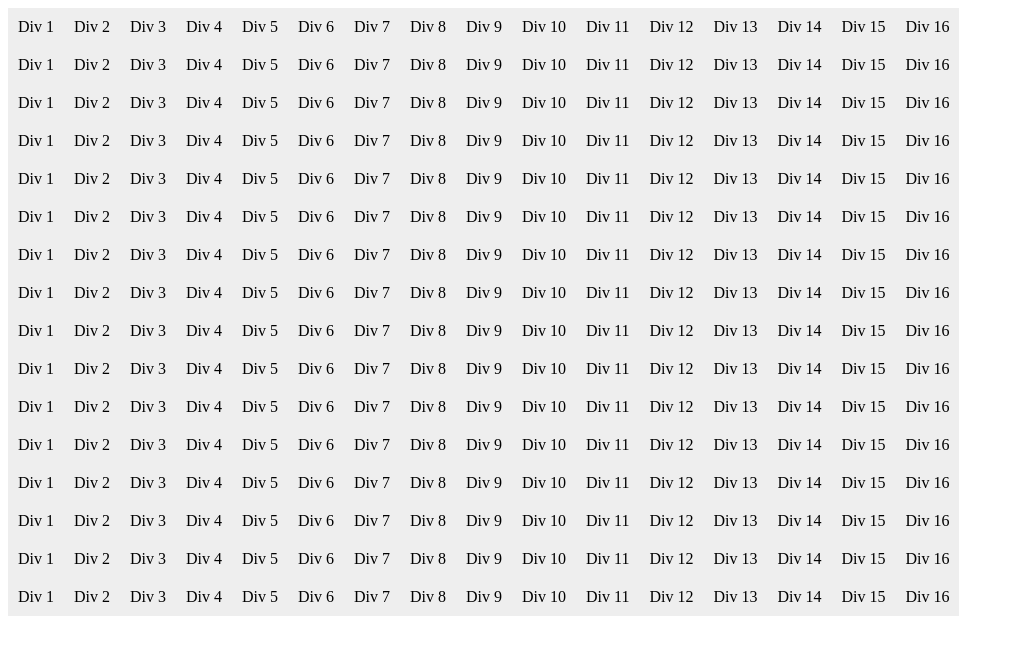
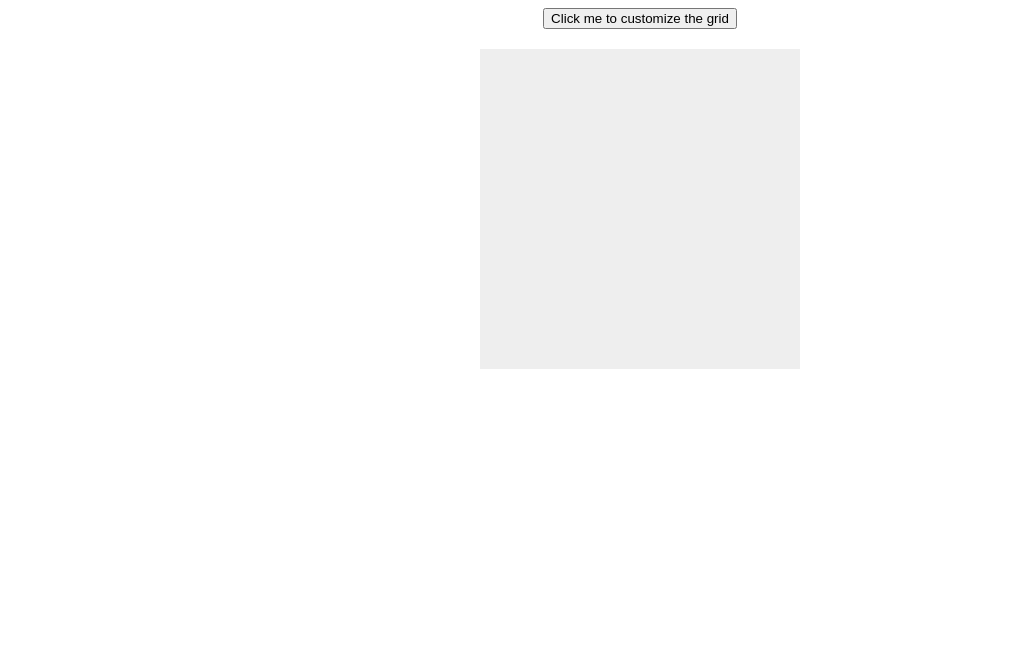
Before and after one commit to Julian-Bazo/odin-etch-a-sketch, a plain HTML site: page index.html in a window 1280 px wide. Shown: the whole page, without its empty margins (0-1014 px from the left). Drawn offline with Linux system fonts and the light colour scheme.

Commit message:
Add customization button, no functionality
Adds the customization button but does not add any functionality to it.

```diff
--- a/js-file.js
+++ b/js-file.js
@@ -1,21 +1,37 @@
-// Initialize grid container
+// Initialize DOM elements
+
+// Grid
 const gridContainer = document.querySelector(".container");
+gridContainer.classList.add("container");
 
+// Customization button
+const customizeGridButton = document.createElement('button');
+customizeGridButton.textContent = "Click me to customize the grid";
+customizeGridButton.classList.add("customizeButton");
+gridContainer.appendChild(customizeGridButton);
+
+// Grid length and height starting variables
 let gridLength = 16;
 let gridHeight = 16;
 
+// Loop to create grid
+
+// This first loop creates the number of vertical rows
 for (i = 0; i < gridHeight; i++) {
     const newYDiv = document.createElement('div');
     newYDiv.classList.add(`yDiv`);
     gridContainer.appendChild(newYDiv);
+
+    // This second loop creates the number of horizontal columns
     for (j = 0; j < gridLength; j++) {
         const newXDiv = document.createElement("div");
         newXDiv.classList.add("drawDiv");
-        newXDiv.textContent = `Div ${j +1}`;
+        // newXDiv.textContent = `Div ${j +1}`;
         newYDiv.appendChild(newXDiv);
     }
 }
 
+
 // Array.apply(null, gridArray(gridLength));
 
 // console.log(divArray);
--- a/styles.css
+++ b/styles.css
@@ -9,5 +9,17 @@
 }
 
 .drawDiv:hover {
-    background-color: blue;
+    background-color: rgb(106, 106, 107);
 }
+
+.container {
+    display: flex;
+    flex-basis: 960px;
+    flex-direction: column;
+    justify-content: center;
+    align-items: center;
+}
+
+.customizeButton {
+    margin-bottom: 20px;
+}
```
